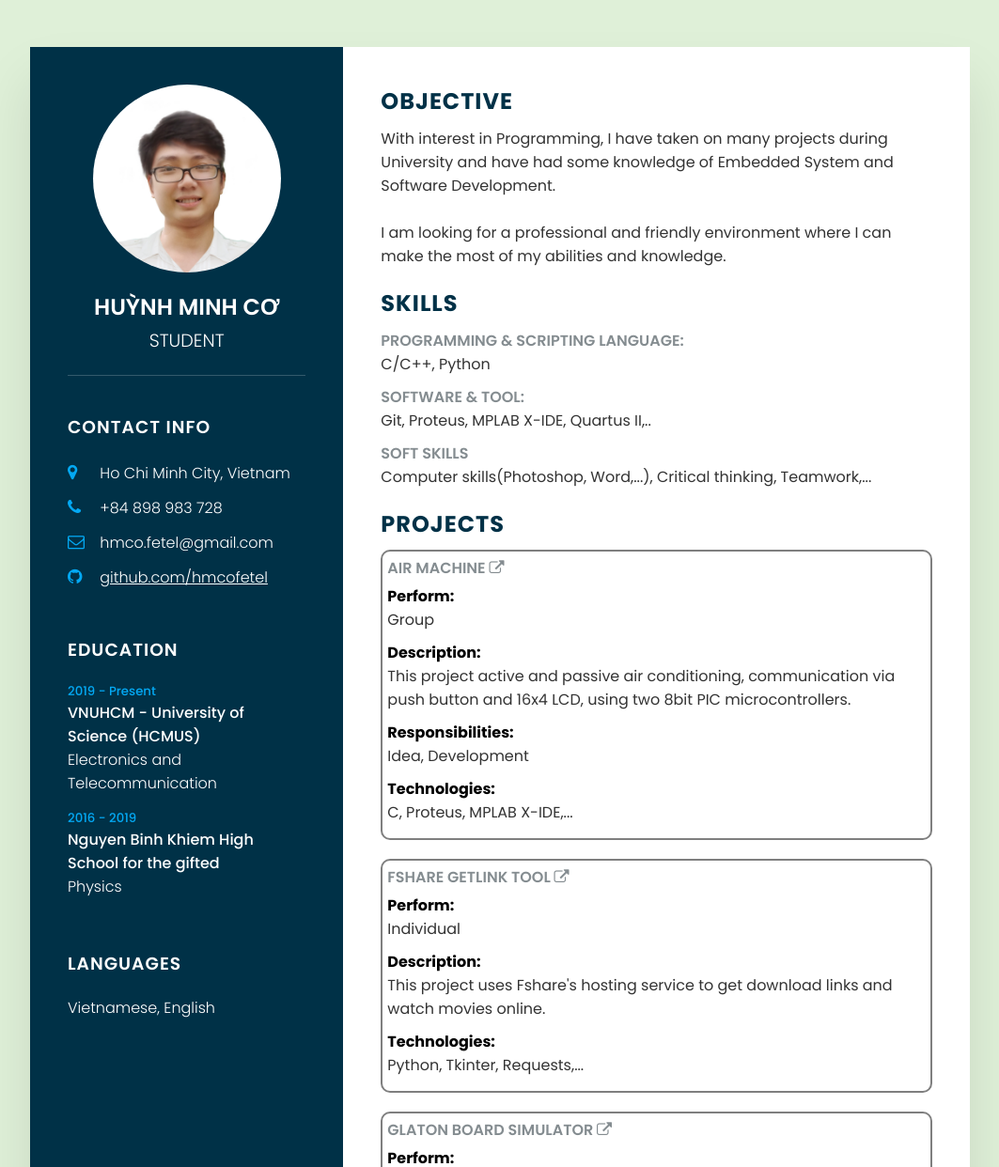
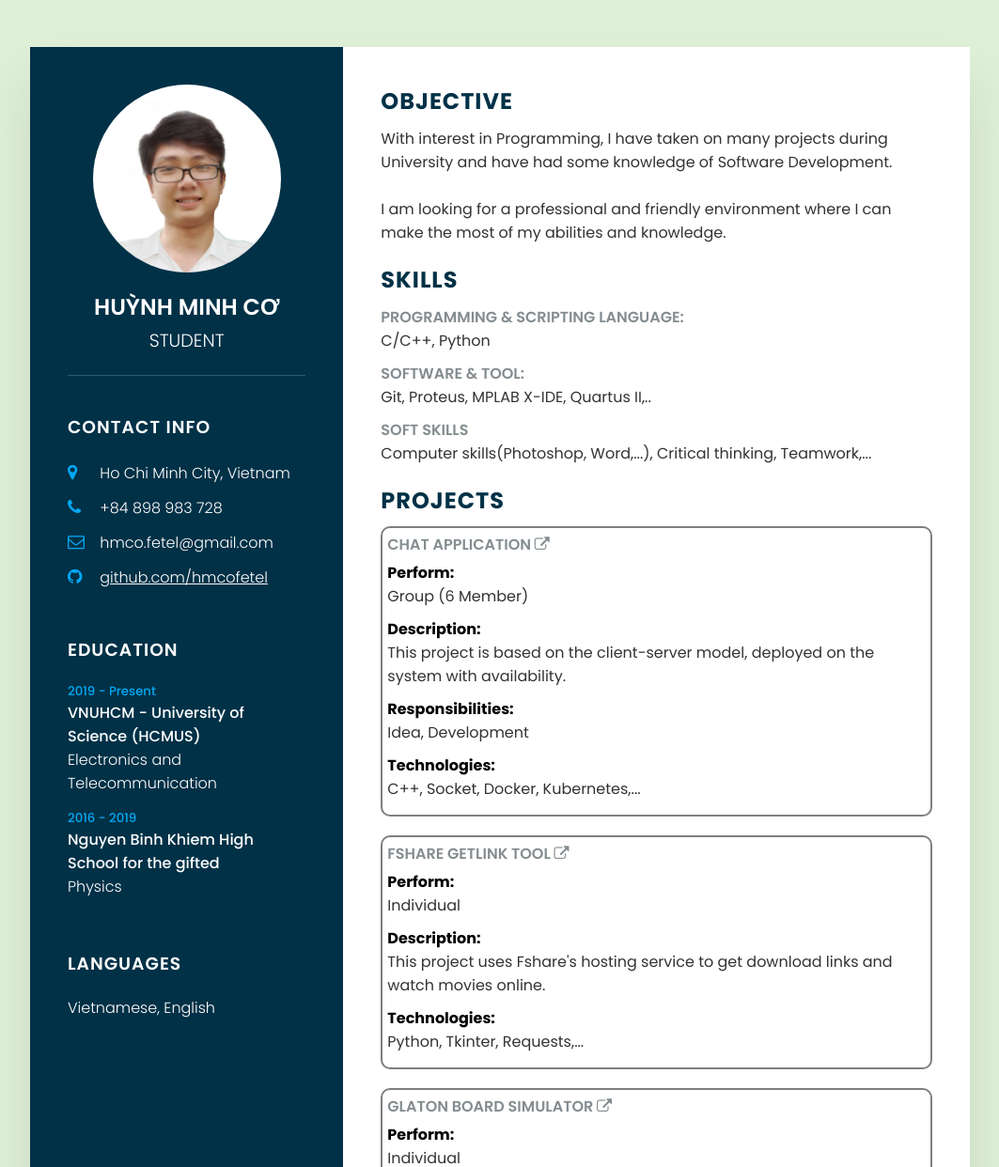
Before and after one commit to hmcofetel/CV, a plain HTML site: page index.html in a window 1280 px wide. Shown: the top 1242 px of the page at 94% size, without its empty margins (108-1171 px from the left). Drawn offline with Linux system fonts and the light colour scheme.

Commit message:
add new project

```diff
--- a/index.html
+++ b/index.html
@@ -77,7 +77,7 @@
 		<div class="right-side">
 			<div class="about">
 				<h2 class="title2">Objective</h2>
-				<p>With interest in Programming, I have taken on many projects during University and have had some knowledge of Embedded System and Software Development.<br><br>I am looking for a professional and friendly environment where I can make the most of my abilities and knowledge.</p>
+				<p>With interest in Programming, I have taken on many projects during University and have had some knowledge of Software Development.<br><br>I am looking for a professional and friendly environment where I can make the most of my abilities and knowledge.</p>
 			</div>
 
 			<div class="about">
@@ -117,17 +117,17 @@
 				<div class="project">
 					<ul>
 						<li class="name-project">
-							<a href = "https://github.com/hmcofetel/air-machine", target = "_blank">Air Machine <span class="icon"><i class="fa fa-external-link" aria-hidden="true"></i></span></a>
+							<a target = "_blank">Chat Application <span class="icon"><i class="fa fa-external-link" aria-hidden="true"></i></span></a>
 
 							<ul>
 								<li>
 									<h4>Perform:</h4>
-									<p>Group</p>
+									<p>Group (6 Member)</p>
 								</li>
 
 								<li>
 									<h4>Description:</h4>
-									<p>This project active and passive air conditioning, communication via push button and 16x4 LCD, using two 8bit PIC microcontrollers.</p>
+									<p>This project is based on the client-server model, deployed on the system with availability.</p>
 								</li>
 
 								<li>
@@ -137,7 +137,7 @@
 
 								<li>
 									<h4>Technologies:</h4>
-									<p>C, Proteus, MPLAB X-IDE,...</p>
+									<p>C++, Socket, Docker, Kubernetes,...</p>
 								</li>
 							</ul>
 						</li>
```
